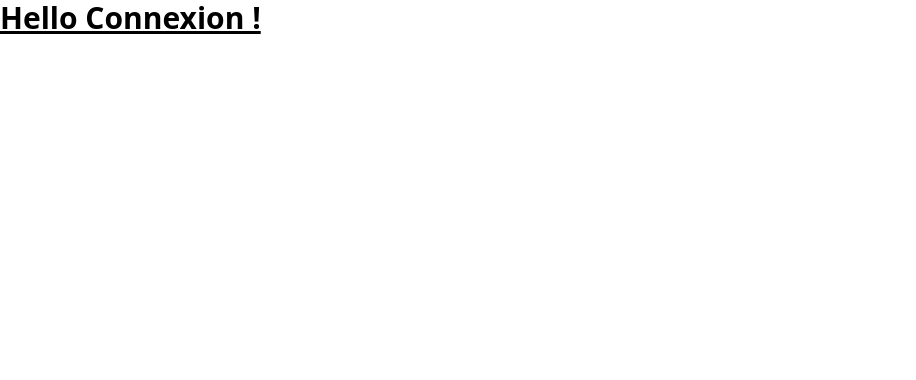
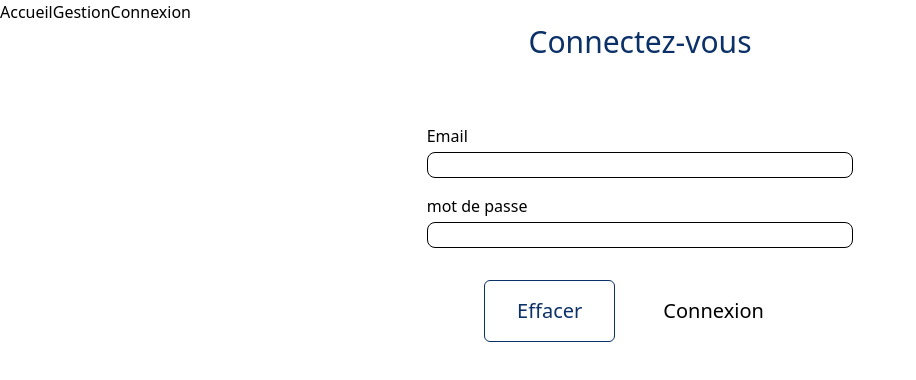
Before and after one commit to quentinferraripro/Inolib-Backoffice, a React (Vite) app: page /connexion in a window 1280 px wide. Shown: the top 380 px of the page, without its empty margins (0-916 px from the left). Built offline with nearby package versions, Linux system fonts and the light colour scheme.

Commit message:
css connexion page

```diff
--- a/src/App.tsx
+++ b/src/App.tsx
@@ -2,10 +2,12 @@ import { BrowserRouter as Router } from "react-router-dom";
 
 import "./App.css";
 import AllRoutes from "@components/AllRoutes";
+import NavigationBar from "@components/NavBar";
 
 function App() {
   return (
     <Router>
+      <NavigationBar />
       <AllRoutes />
     </Router>
   );
--- /dev/null
+++ b/src/components/Button/BasicButton.tsx
@@ -0,0 +1,20 @@
+type ButtonProps = {
+  color: "blue" | "white";
+  type: string;
+  label: string;
+  styles?: string;
+};
+
+export default function BasicButton(props: ButtonProps) {
+  const primaryColor = props.color === "white" ? "white" : "[#0B3168]";
+  const secondaryColor = props.color === "white" ? "[#0B3168]" : "white";
+  const styles = props.styles !== undefined ? props.styles : "";
+  return (
+    <button
+      className={`bg-${primaryColor} rounded-md px-8 py-4 text-${secondaryColor} text-xl ${styles} hover:scale-105 transition ease-in delay-75`}
+      type={props.type}
+    >
+      {props.label}
+    </button>
+  );
+}
--- a/src/components/Counter.tsx
+++ /dev/null
@@ -1,13 +0,0 @@
-import { useState } from "react";
-
-export default function Counter() {
-  const [count, setCount] = useState(0);
-
-  return (
-    <p>
-      <button type="button" onClick={() => setCount((oldCount) => oldCount + 1)}>
-        count is: {count}
-      </button>
-    </p>
-  );
-}
--- /dev/null
+++ b/src/components/NavBar.tsx
@@ -0,0 +1,10 @@
+function NavigationBar() {
+  return (
+    <nav>
+      <a href="/">Accueil</a>
+      <a href="/dashboard">Gestion</a>
+      <a href="/connexion">Connexion</a>
+    </nav>
+  );
+}
+export default NavigationBar;
--- a/src/pages/Connexion.tsx
+++ b/src/pages/Connexion.tsx
@@ -1,7 +1,29 @@
+import BasicButton from "@components/Button/BasicButton";
+
 export default function Connexion() {
   return (
-    <header>
-      <p className="text-3xl font-bold underline">Hello Connexion !</p>
-    </header>
+    <div className="flex flex-col items-center justify-center">
+      <h1 className="mb-16 text-3xl text-[#0B3168]">Connectez-vous</h1>
+      <form className="flex flex-col items-center w-1/3">
+        <label className="flex flex-col w-full mb-4">
+          Email
+          <input type="email" name="email" required className="w-full border border-black rounded-lg mt-1" />
+        </label>
+        <label className="flex flex-col w-full mb-8">
+          mot de passe
+          <input type="password" name="password" required className="w-full border border-black rounded-lg mt-1" />
+        </label>
+        <div>
+          <BasicButton
+            label="Effacer"
+            type="reset"
+            color="white"
+            className=""
+            styles="mr-4 border-[#0B3168] border-[1px]"
+          />
+          <BasicButton label="Connexion" type="submit" color="blue" className="" />
+        </div>
+      </form>
+    </div>
   );
 }
```
